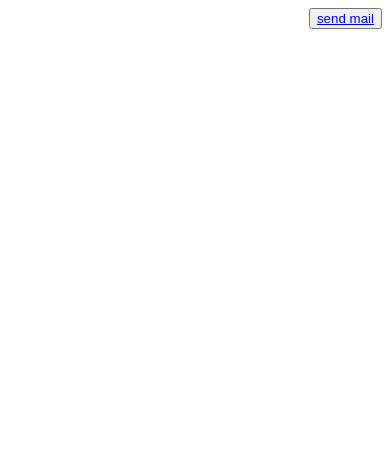
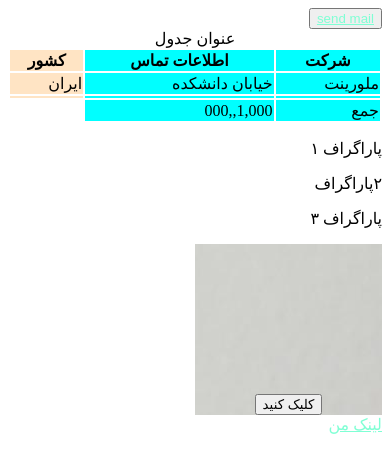
Before and after one commit to zaraganja/Students-HTML-Project, a plain HTML site: page productsPage.html in a window 390 px wide. Shown: the top 450 px of the page. Drawn offline with Linux system fonts and the light colour scheme.

```diff
--- a/productsPage.html
+++ b/productsPage.html
@@ -11,6 +11,58 @@
     <button>
         <a href="mailto:someone@example.com" title="send mail"> send mail</a>
     </button>
+
+    <table >
+        <caption>عنوان جدول</caption>
+        <colgroup>
+            <col span="2" class="col1" >
+            <col class="col2" >
+        </colgroup>
+        <thead>
+            <tr>
+                <th>شرکت</th>
+                <th>اطلاعات تماس</th>
+                <th>کشور</th>
+            </tr>
+        </thead>
+        <tbody>
+            <tr>
+                <td>
+                    ملورینت
+                </td>
+                <td>
+                    خیابان دانشکده
+                </td>
+                <td>
+                    ایران
+                </td>
+            </tr>
+            <tr>
+                <td></td>
+                <td></td>
+                <td></td>
+            </tr>
+        </tbody>
+        <tfoot>
+            <tr>
+                <td>جمع</td>
+                <td>1,000,,000</td>
+            </tr>
+        </tfoot>
+
+    </table>
+
+    <p class="style1" >پاراگراف ۱</p>
+    <p class="style1">۲پاراگراف</p>
+    <p>پاراگراف ۳</p>
+    <div class="div-bottom" >
+        <button>کلیک کنید </button>
+    </div>
+
+    <a href="index.html"  >لینک من </a>
+
+    <h1>هدر اول</h1>
+    <h3>هدر سوم</h3>
 </body>
 </html>
 
--- a/styles/productsPage.css
+++ b/styles/productsPage.css
@@ -1,4 +1,59 @@
 body{
-    /* 1- github  */
-    /* colors */
+  align-items: center;
 }
+table{
+    width: 100%;
+}
+.col1{
+    background-color: aqua;
+}
+.col2 {
+    background-color: bisque;
+}
+
+
+
+.style1{
+
+}
+
+#style2{
+   color: red;
+}
+.div-bottom{
+    display: flex;
+    width: 50%;
+    height:auto;
+    padding-top: 40%;
+    background-image: url('/src/images/pro1.jpg');
+    background-repeat: no-repeat;
+    /* ********* */
+    justify-content: center;
+}
+
+/* a:link {
+    color: greenyellow;
+    background-color:transparent;
+    text-decoration: none;
+
+}
+a:visited {
+    color: palevioletred;
+    background-color: transparent;
+}
+a:hover {
+    color:yellow;
+
+}
+a:active{
+    color:teal;
+} */
+
+a:link , a:visited {
+    color: aquamarine;
+}
+
+
+h1 , h3 {
+    color: red;
+}
```
Also changed, not shown: iFrame.html (added, +13 -0 lines), index.html (+3 -0 lines), mapImage.html (added, +21 -0 lines), responsive.html (added, +23 -0 lines), styles/pictureResponsive.html (added).
